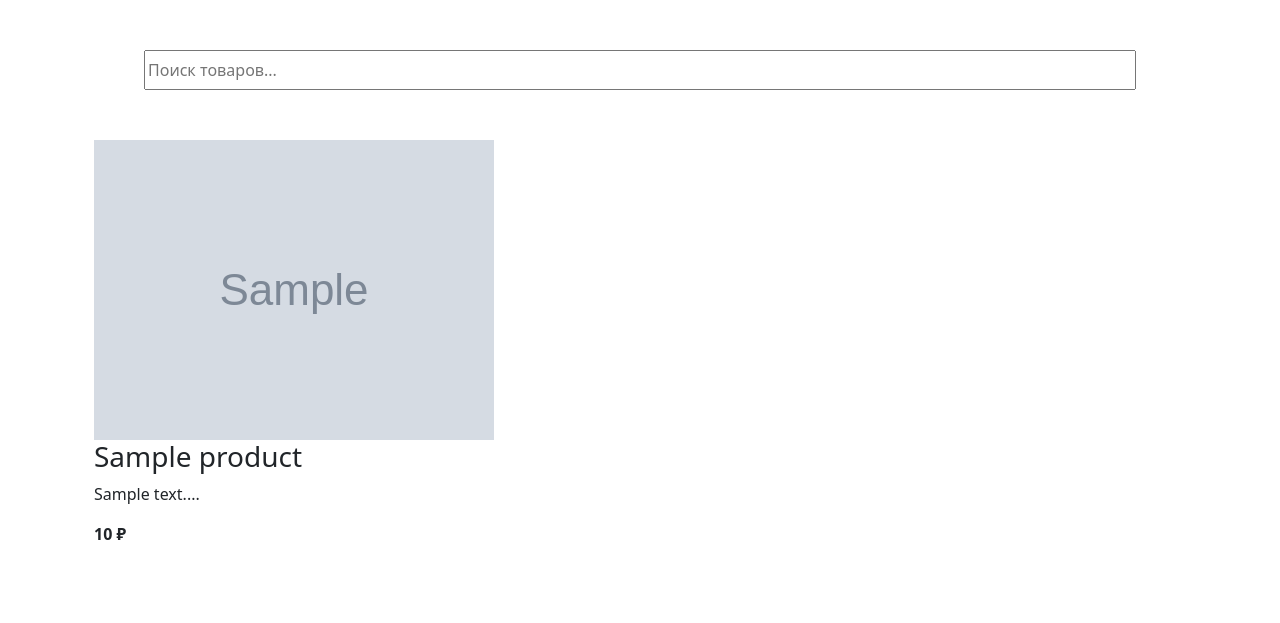
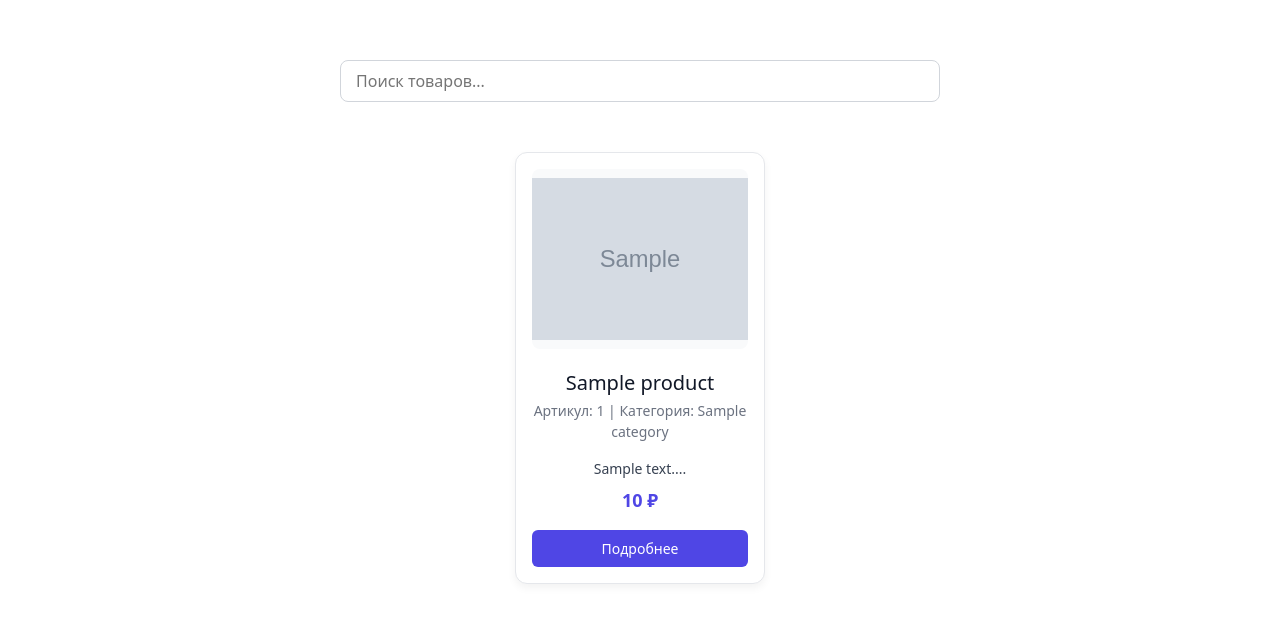
Before and after one commit to SutsuraGod/WEB-MarketPlace, a Flask app: template templates/main_page.html in a window 1280 px wide. Shown: the part 70-693 px from the top of the page. Run offline with Flask 3, Linux system fonts and the light colour scheme; the template is opened without the code that fills it: most values are stand-ins (such as "Sample title", 1, 10 or a date in 2020); grey boxes marked "Sample" are stand-in pictures.

Commit message:
change main_page.html

```diff
--- a/templates/main_page.html
+++ b/templates/main_page.html
@@ -2,36 +2,133 @@
 
 {% block content %}
 <style>
-/* изменение внешности поисковой строки */
     .search-bar {
         display: flex;
         justify-content: center;
-    padding: 50px;
-    top: 6%;
-    left: 23%;
+        padding: 40px 0 20px 0;
     }
 
-/* изменение размеров поисковой строки */
+
     .search-input {
-    width: 1000px;
-    height: 40px;
+        width: 600px;
+        height: 42px;
+        padding: 0 15px;
+        border: 1px solid #d1d5db;
+        border-radius: 8px;
+        font-size: 16px;
+    }
+
+    /* Контейнер всей главной части */
+    .main-wrapper {
+        display: flex;
+        flex-direction: column;
+        align-items: center;
+        padding: 20px;
+    }
+
+    /* Сетка товаров */
+    .products-grid {
+        display: flex;
+        flex-wrap: wrap;
+        gap: 20px;
+        justify-content: center;
+        margin-top: 30px;
+    }
+
+    /* Карточка товара */
+    .product-card {
+        background-color: #ffffff;
+        border: 1px solid #e5e7eb;
+        border-radius: 12px;
+        width: 250px;
+        padding: 16px;
+        box-shadow: 0 4px 8px rgba(0,0,0,0.05);
+        transition: transform 0.3s ease;
+        text-align: center;
+        display: flex;
+        flex-direction: column;
+        justify-content: space-between;
+    }
+
+    .product-card:hover {
+        transform: translateY(-5px);
+        box-shadow: 0 6px 12px rgba(0,0,0,0.1);
+    }
+
+    /* Изображение товара */
+    .product-card img {
+        width: 100%;
+        height: 180px;
+        object-fit: contain;
+        background-color: #f9fafb;
+        border-radius: 8px;
+        margin-bottom: 12px;
+    }
+
+    /* Название товара */
+    .product-card h3 {
+        font-size: 20px;
+        margin: 10px 0 5px;
+        color: #111827;
+    }
+
+    /* ID и категория товара */
+    .product-meta {
+        font-size: 14px;
+        color: #6b7280;
+        margin-bottom: 12px;
+    }
+
+    /* Описание товара */
+    .product-card p {
+        font-size: 14px;
+        color: #374151;
+        margin: 4px 0;
+    }
+
+    /* Цена товара */
+    .product-card strong {
+        color: #4f46e5;
+        font-size: 18px;
+    }
+
+    /* Кнопка "Подробнее" */
+    .detail-button {
+        display: inline-block;
+        margin-top: 12px;
+        padding: 8px 14px;
+        background-color: #4f46e5;
+        color: white;
+        border: none;
+        border-radius: 6px;
+        text-decoration: none;
+        font-size: 14px;
+        transition: background-color 0.3s ease;
+    }
+
+    .detail-button:hover {
+        background-color: #4338ca;
     }
 </style>
 
-<main class="container">
-    <div>
+<main class="main-wrapper">
     <form action="/search" method="GET" class="search-bar">
         <input class="search-input" type="text" name="q" placeholder="Поиск товаров...">
     </form>
-    </div>
 
+    <div class="products-grid">
         {% for product in ads %}
         <div class="product-card">
-        <img src="{{ product.image_url }}" alt="{{ product.name }}">
+            <img src="{{ images[loop.index - 1] }}" alt="{{ product.name }}">
             <h3>{{ product.name }}</h3>
-        <p>{{ product.description[:80] }}...</p>
+            <div class="product-meta">
+                Артикул: {{ product.id }} | Категория: {{ categories[loop.index - 1] }}
+            </div>
+            <p>{{ product.description[:55] }}...</p>
             <p><strong>{{ product.price }} ₽</strong></p>
+            <a href="/ads/{{ product.id }}" class="detail-button">Подробнее</a>
         </div>
         {% endfor %}
+    </div>
 </main>
 {% endblock %}
```
Lines whose indentation alone changed are shown as unchanged.
